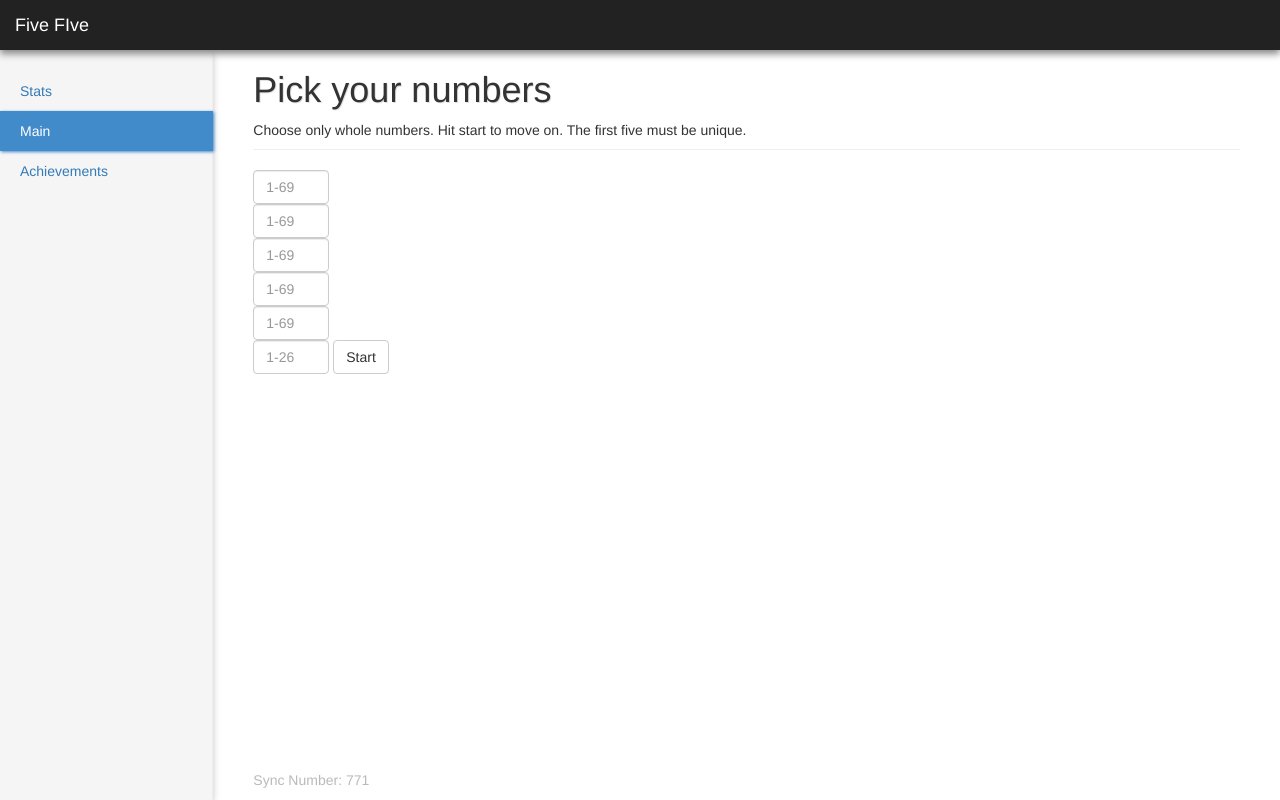
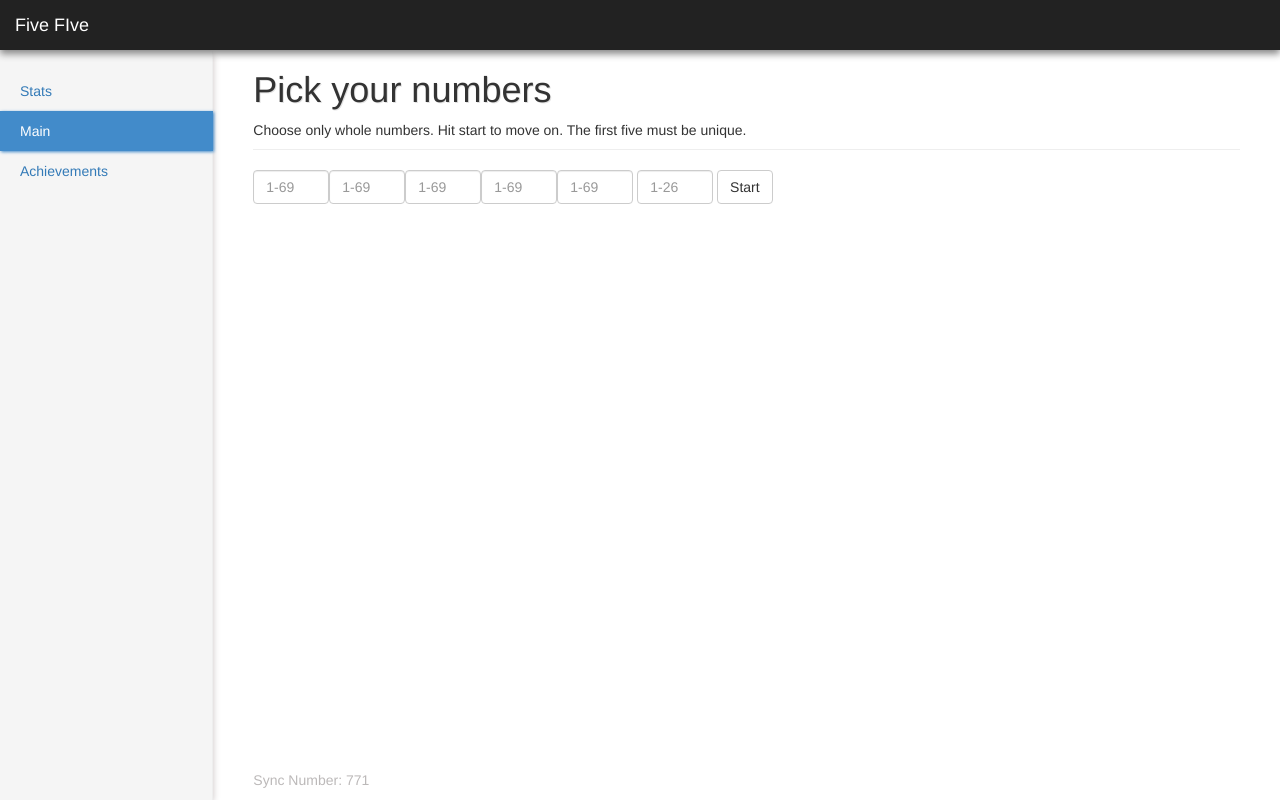
Before and after one commit to ClayTaeto/FiveFive, a website: page app/index.html at #/Prisoners in a window 1280 px wide. Drawn offline with Linux system fonts and the light colour scheme.

Commit message:
fix pick input fields formating

```diff
--- a/app/views/prisoners.html
+++ b/app/views/prisoners.html
@@ -102,9 +102,9 @@
         The first five must be unique.
     </div>
     <form name="myform" class="form-inline init" >
-        <div ng-repeat="n in base.picks track by $index">
-            <input type="number" class="form-control"  ng-model="base.picks[$index]" duplicate="base.picks" placeholder="1-69" min="1" max="69" ng-required="required">
-        </div>
+
+            <input type="number" ng-repeat="n in base.picks track by $index" class="form-control"  ng-model="base.picks[$index]" duplicate="base.picks" placeholder="1-69" min="1" max="69" ng-required="required">
+
         <input type="number" class="form-control"  ng-model="base.pick5" placeholder="1-26" min="1" max="26" ng-required="required">
         <div ng-show="form.$error.duplicate">You must choose unique numbers for the first 5 numbers</div>
         <button id="verifyPicks" class="btn btn-default" ng-click="verify()"> Start </button>
```
